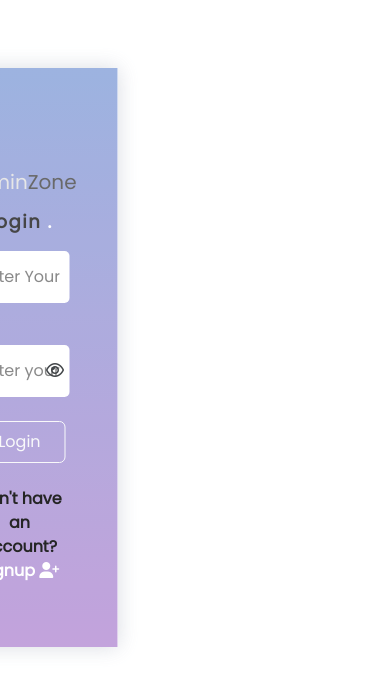
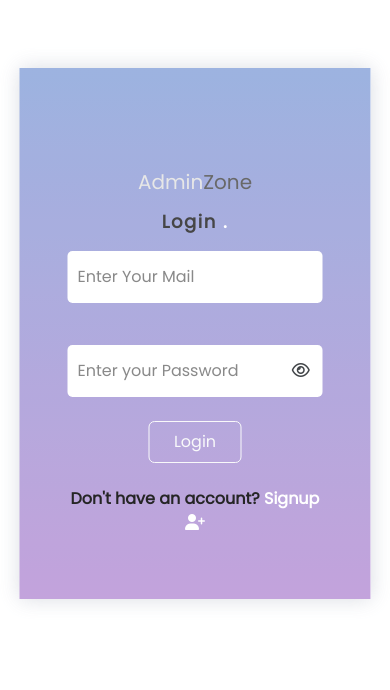
Before and after one commit to JayasriAR/AdminPanel, a React (Create React App) app in the folder FE/: page / in a window 390 px wide. Shown: the top 690 px of the page. Built offline with nearby package versions, Linux system fonts and the light colour scheme.

Commit message:
Update index.css

```diff
--- a/FE/src/index.css
+++ b/FE/src/index.css
@@ -195,8 +195,8 @@ label span {
   .form1 {
     margin: 0;
     top: 20px;
-    left: 5%;
-    width: 50%;
+    left: 50%;
+    width: 90%;
     padding-bottom: 50px;
     position: absolute;
     text-align: center;
```
